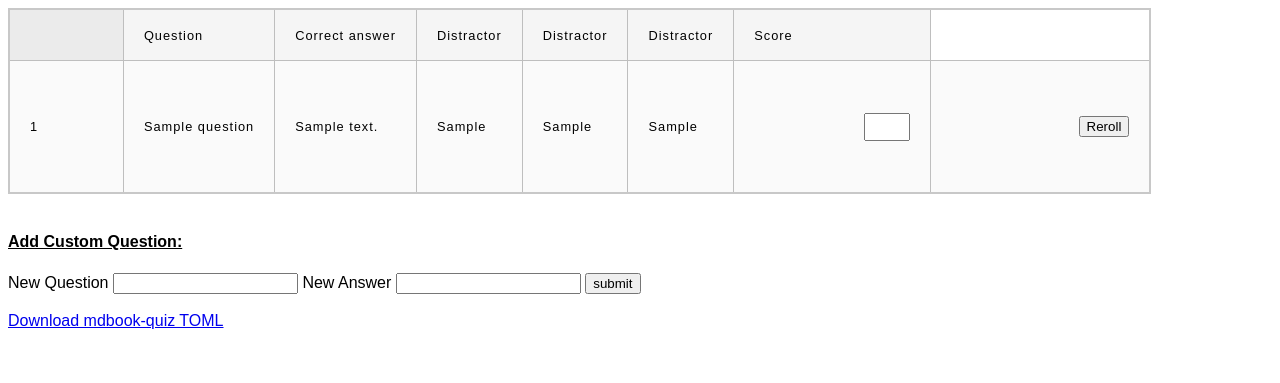
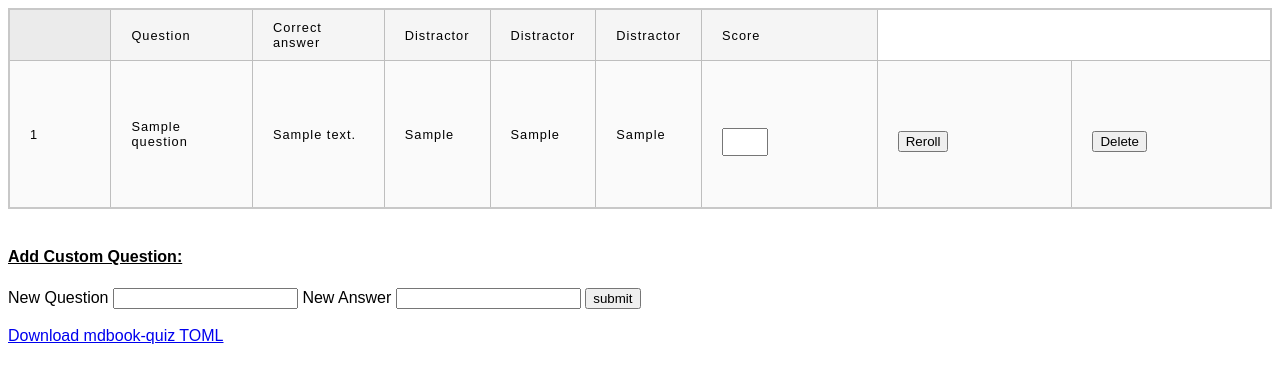
Before and after one commit to cognitive-engineering-lab/quizicist, a Flask app: page /generated/1 in a window 1280 px wide. Shown: the top 383 px of the page. Run offline with Flask 3, Linux system fonts and the light colour scheme; tables that the repository leaves empty hold one stand-in row (values such as "Sample post"); parts of the project's set-up code (start-up, migrations or seed data) failed here and were passed over.

Commit message:
Add ability to delete questions

```diff
--- a/app/main.py
+++ b/app/main.py
@@ -142,6 +142,17 @@ def new_item(generation_id):
 
     return redirect(url_for("score", generation_id=generation.id))
 
+# TODO: route doesn't need generation_id
+@app.route("/generated/<generation_id>/delete/<question_id>", methods=["POST"])
+def delete(generation_id, question_id):
+    generation = db.get_or_404(Generation, generation_id)
+    question = db.get_or_404(Question, question_id)
+
+    db.session.delete(question)
+    db.session.commit()
+
+    return redirect(url_for("score", generation_id=generation.id))
+
 @app.route("/generated/<generation_id>/toml")
 def download_toml(generation_id):
     generation = db.get_or_404(Generation, generation_id)
--- a/app/templates/score.html
+++ b/app/templates/score.html
@@ -70,6 +70,12 @@
                             <input type="submit" value="Reroll">
                         </form>
                     </td>
+
+                    <td>
+                        <form method="POST" action="/generated/{{ generation_id }}/delete/{{ question.id }}">
+                            <input type="submit" value="Delete">
+                        </form>
+                    </td>
                 </tr>
             {% endfor %}
         </table>
```
